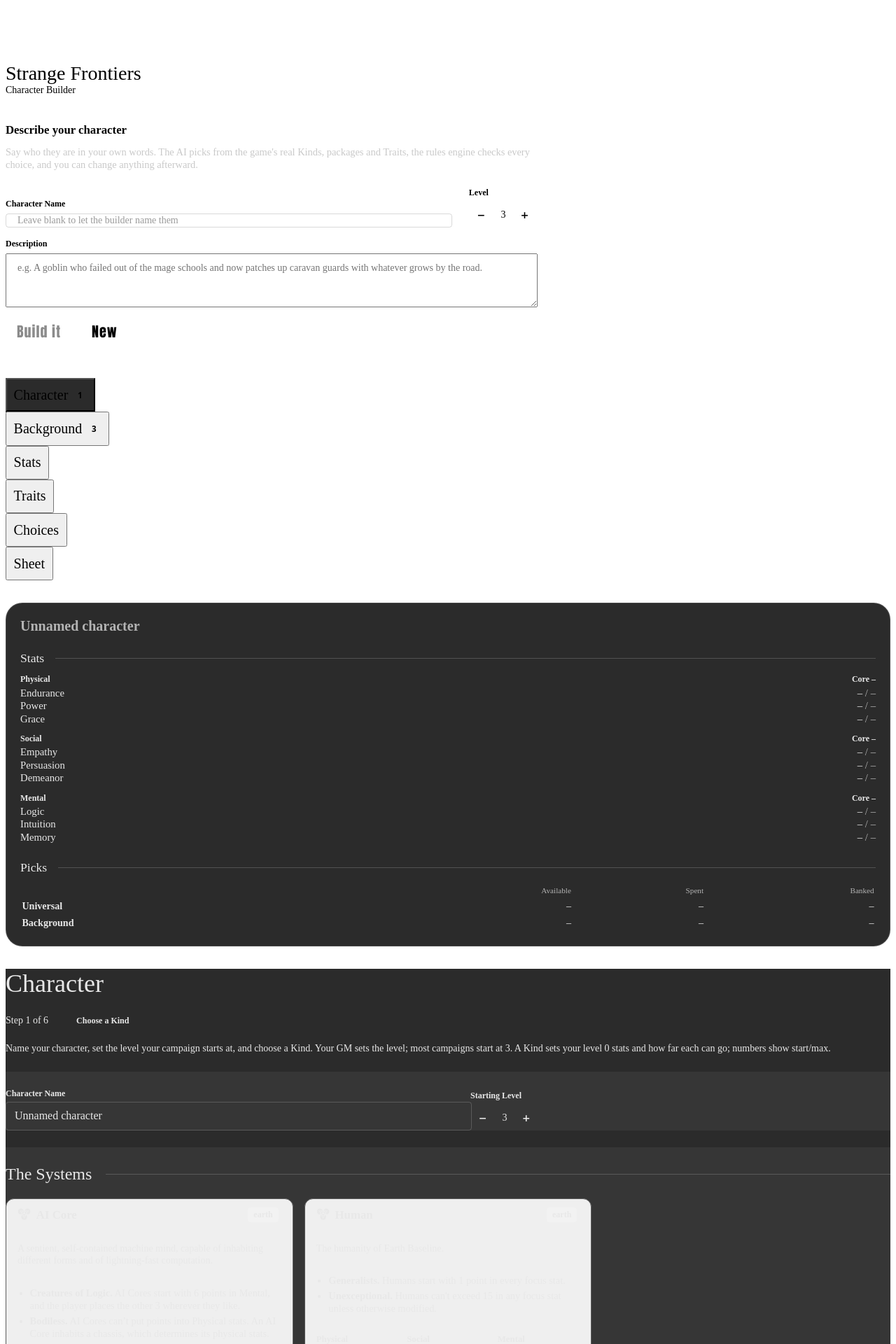
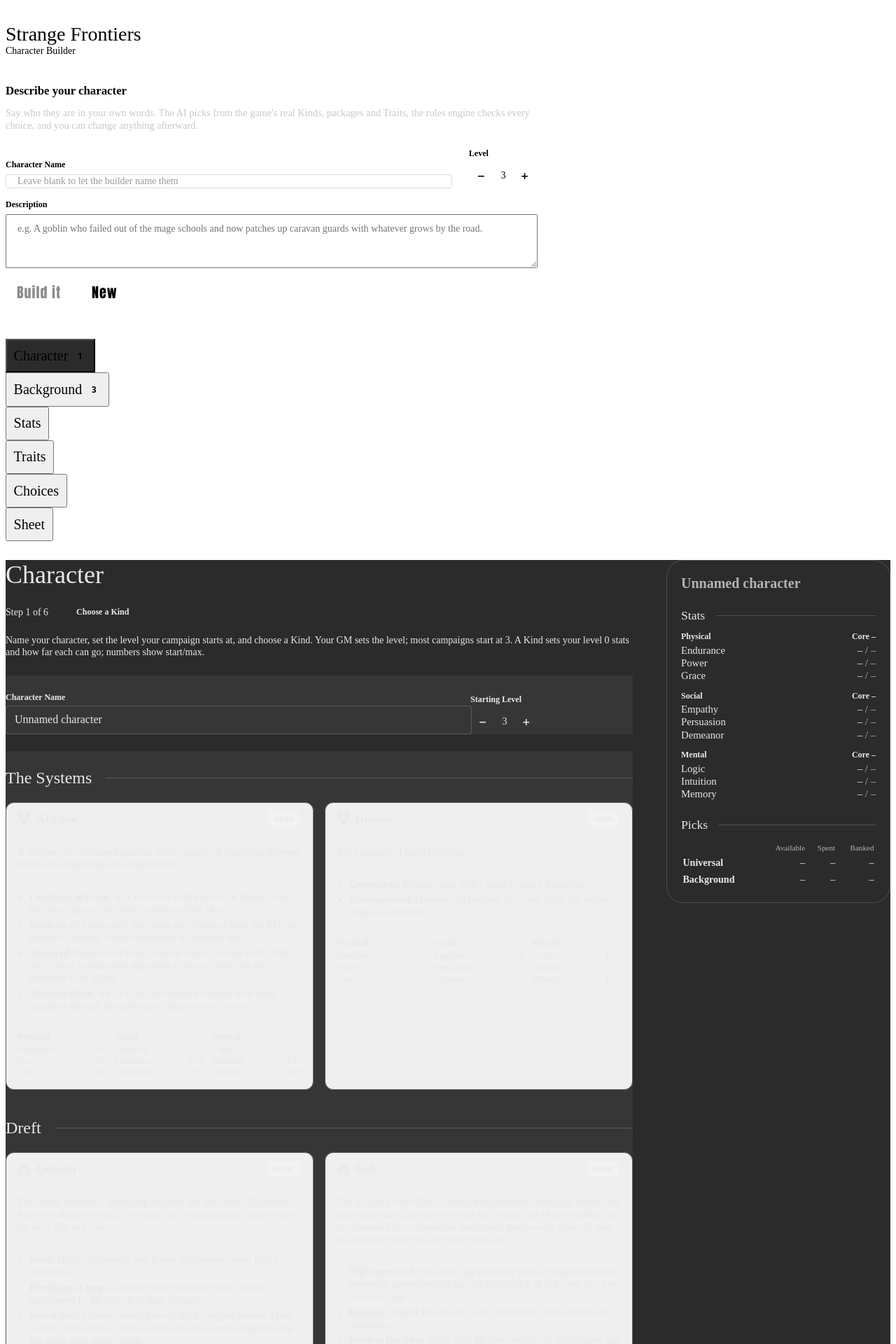
Before and after one commit to Ethanwelner/strange-frontiers-character-creator, a React (Vite) app: page / in a window 1280 px wide. Shown: the top 1920 px of the page at 70% size. Built offline with nearby package versions, Linux system fonts and the light colour scheme.

Commit message:
Character box beside the step in the body; hero at least 65vh or 768px with less top padding, title and describe box beside the site nav
Co-Authored-By: Claude Opus 5.5 <noreply@anthropic.com>

```diff
--- a/src/app/App.tsx
+++ b/src/app/App.tsx
@@ -120,8 +120,8 @@ export function App() {
   return (
     <div className="sf-creator">
       <header className="builder-hero">
-        <div className="container d-flex flex-gap-48 builder-row">
-          <div className="flex-11 builder-main hero-main">
+        <div className="container d-flex builder-row">
+          <div className="builder-main hero-main">
             <div className="builder-statement">
               <h1 className="title hero-title frontiers-accent">Strange Frontiers</h1>
               <p className="title section-title">Character Builder</p>
@@ -171,14 +171,12 @@ export function App() {
               ))}
             </nav>
           </div>
-          <div className="flex-3 builder-side">
-            <ValidationPanel draft={draft} result={result} />
-          </div>
         </div>
       </header>
 
+      {/* The step on the left, the character box beside it */}
       <div className="section unlimited white-bg builder-panel">
-        <div className="container">
+        <div className="container builder-body">
           <main>
             <StepErrors.Provider value={stepErrors}>
               {contentErrors.length > 0 && (
@@ -216,6 +214,9 @@ export function App() {
               </div>
             </StepErrors.Provider>
           </main>
+          <aside className="builder-side">
+            <ValidationPanel draft={draft} result={result} />
+          </aside>
         </div>
       </div>
     </div>
--- a/src/app/styles.css
+++ b/src/app/styles.css
@@ -244,33 +244,39 @@
 
   /* Hero: the site's black section with the green title */
 
-  /* Content sits in the site's .container rows. The hero's row is the title,
-     describe box and step tabs (flex-11) beside the character box (flex-3),
-     48px apart. */
-  /* At least as tall as the site's heroes (.short-section, 75vh), counting the
-     room the page leaves above it for the site's nav (--sf-creator-top, set by
-     creator.php's css/rpg.css). The title, describe box (with New beside Build
-     it) and character box are centered, and the tabs sit at the bottom. */
+  /* At least 65vh or 768px tall, whichever is larger. The title
+     and describe box (with New beside Build it) are centered, and the tabs sit
+     at the bottom. On creator.php, --sf-creator-top clears the site's logo and
+     search, and --sf-creator-left moves the title and describe box beside the
+     site's page nav (both set in the site's css/rpg.css). */
   .builder-hero {
     display: grid;
     /* One column the step tabs can scroll inside, instead of widening it */
     grid-template-columns: minmax(0, 1fr);
     grid-template-rows: 1fr;
-    min-height: 75vh;
+    min-height: max(65vh, 768px);
     color: var(--portfolio-white);
-    padding-top: var(--sf-creator-top, 32px);
-  }
-
-  /* The tabs sit at the bottom of the left column, on the panel, however tall
-     the character box makes the row. */
+    padding-top: var(--sf-creator-top, 24px);
+  }
+
   .hero-main {
+    flex: 1;
+    /* The step tabs scroll inside it instead of widening the page */
+    min-width: 0;
     display: flex;
     flex-direction: column;
   }
 
-  .builder-hero .builder-side {
-    align-self: center;
-    padding: 32px 0;
+  .hero-main > :not(.builder-tabs) {
+    margin-left: var(--sf-creator-left, 0px);
+  }
+
+  /* The body: the step, then the character box in a column on the right, kept
+     in view while the step scrolls */
+  .builder-body {
+    display: grid;
+    grid-template-columns: minmax(0, 1fr) minmax(260px, 320px);
+    gap: 48px;
   }
 
   /* New, beside Build it */
@@ -302,8 +308,8 @@
   /* .title.hero-title.frontiers-accent over .title.section-title */
   /* Auto margins above it and above the tabs center it and the describe box. */
   .builder-statement {
-    margin: auto 0 40px;
-    padding-top: 48px;
+    margin-top: auto;
+    margin-bottom: 40px;
     line-height: 1;
 
     > * {
@@ -1240,12 +1246,8 @@
     border-bottom: 1px solid var(--rule);
   }
 
-  /* Validation panel: a small .c-sheet, in the hero beside the title on
-     desktops. Its flex-3 column keeps room for the Picks table on narrower
-     desktops. */
-  .builder-side {
-    min-width: 260px;
-  }
+  /* Validation panel: a small .c-sheet, in the body beside the step on
+     desktops; its column keeps room for the Picks table. */
 
   .panel {
     --rule: rgb(255 255 255 / 18%);
@@ -1274,14 +1276,6 @@
     }
   }
 
-  @media (min-width: 992px) {
-    .builder-hero .panel {
-      position: static;
-      max-height: none;
-      overflow: visible;
-    }
-  }
-
   .panel-toggle {
     display: none;
   }
@@ -1614,17 +1608,10 @@
 
   /* Below the site's lg breakpoint: one column, the panel docks to the bottom. */
   @media (max-width: 991px) {
-    .builder-row {
+    /* The character box docks to the bottom of the screen instead */
+    .builder-body {
+      grid-template-columns: minmax(0, 1fr);
       gap: 0;
-    }
-
-    .builder-main {
-      flex: 1 100%;
-    }
-
-    .builder-side {
-      flex: none;
-      min-width: 0;
     }
 
     .builder-panel.unlimited {
@@ -1732,7 +1719,6 @@
   @media (max-width: 575px) {
     .builder-statement {
       margin-bottom: 28px;
-      padding-top: 32px;
     }
 
     h2 {
```
